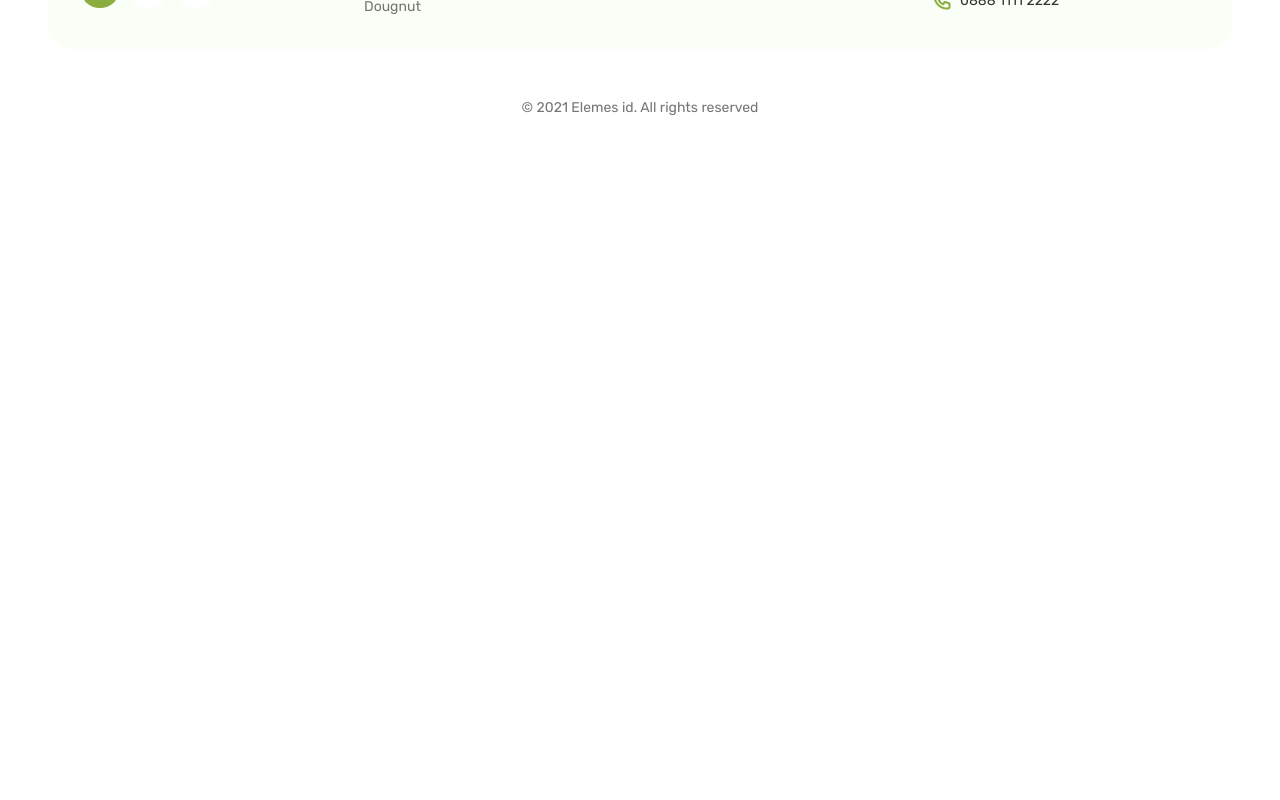
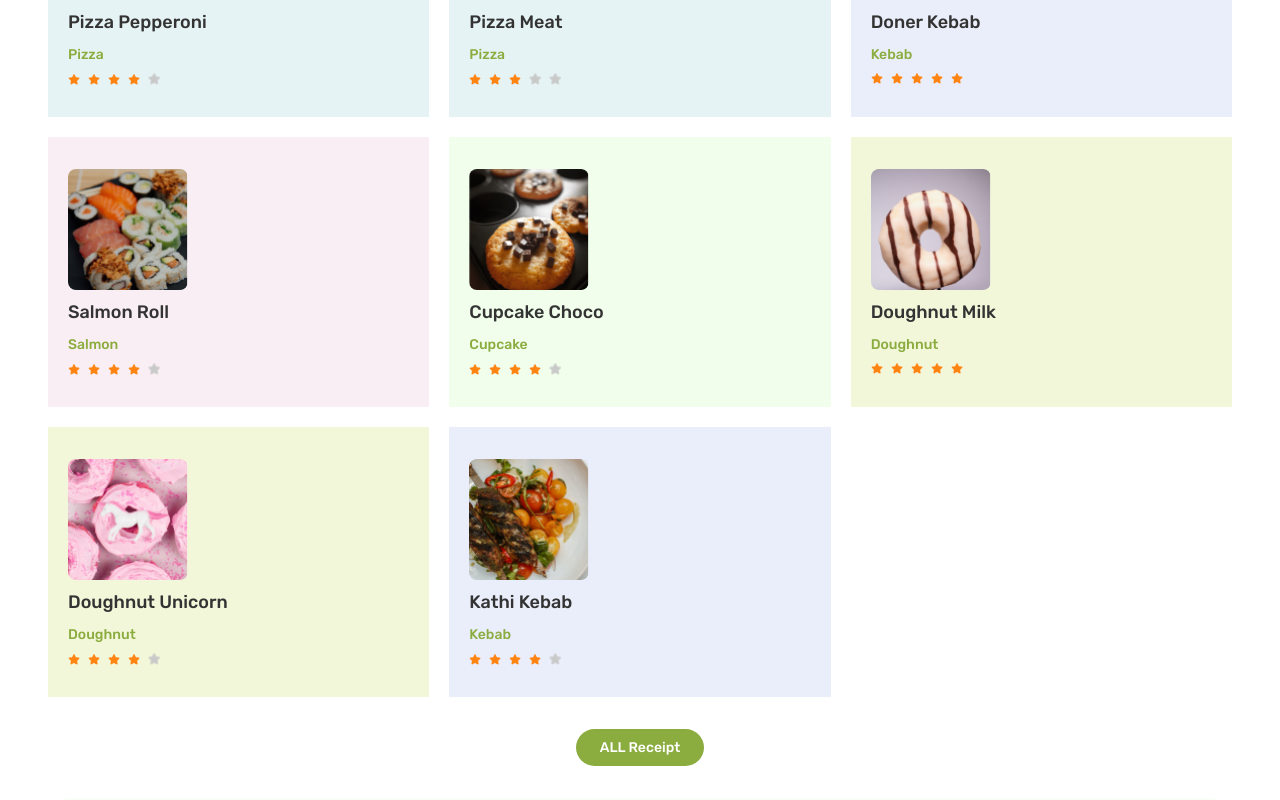
Before and after one commit to edo6661/elemes-assesment, a Next.js app: page / in a window 1280 px wide. Shown: the part 1200-2000 px from the top of the page. Before the commit the page ends 1350 px from the top, so only its background shows below. Built offline with nearby package versions, Linux system fonts and the light colour scheme.

Commit message:
feat: add trending receipt section

```diff
--- a/src/app/(features)/(home)/page.tsx
+++ b/src/app/(features)/(home)/page.tsx
@@ -1,6 +1,7 @@
 
 import HeroSection from '@/src/ui/components/home/HeroSection'
 import ReceiptSection from '@/src/ui/components/home/ReceiptSection'
+import TrendingReceiptSection from '@/src/ui/components/home/TrendingReceiptSection'
 import React from 'react'
 
 const HomePage = () => {
@@ -8,6 +9,7 @@ const HomePage = () => {
     <>
       <HeroSection />
       <ReceiptSection />
+      <TrendingReceiptSection />
     </>
   )
 }
--- a/src/app/globals.css
+++ b/src/app/globals.css
@@ -304,7 +304,7 @@
     @apply container;
   }
   .receipt-section__title {
-    @apply text-4xl space-x-2;
+    @apply text-4xl space-x-2 font-medium;
   }
   .receipt-section__highlight {
     @apply text-avocado-500;
@@ -333,3 +333,34 @@
     @apply p-1;
   }
 }
+
+/* ! trending receipt */
+@layer components {
+  .trending-receipt-content {
+    @apply container;
+    display: grid;
+    grid-template-columns: repeat(auto-fit, minmax(287px, 1fr));
+    gap: 20px;
+  }
+  .trending-receipt-item {
+    @apply px-5 py-8 space-y-2;
+  }
+  .trending-receipt-img {
+    @apply rounded-lg;
+  }
+  .trending-receipt__title {
+    @apply text-lg font-medium;
+  }
+  .trending-receipt__category {
+    @apply text-avocado-500 font-medium;
+  }
+  .trending-receipt__stars {
+    @apply flex items-center gap-2;
+  }
+  .trending-receipt__button-wrapper {
+    @apply mx-auto flex justify-center;
+  }
+  .trending-receipt__button {
+    @apply px-6 py-2 rounded-3xl;
+  }
+}
--- a/src/constants/receipts.ts
+++ b/src/constants/receipts.ts
@@ -1,4 +1,4 @@
-import { Receipt } from "../types/Receipt";
+import { Receipt, TrendingReceipt } from "../types/Receipt";
 
 export const receipts: Receipt[] = [
   {
@@ -62,3 +62,71 @@ export const receipts: Receipt[] = [
     color: "bg-doughnut",
   },
 ];
+
+export const trendingReceipts: TrendingReceipt[] = [
+  {
+    color: "bg-light-teal-100",
+    img: "/images/food/pizza-pepperoni.png",
+    title: "Pizza Pepperoni",
+    itemCount: 22,
+    star: 4,
+    category: "Pizza",
+  },
+
+  {
+    color: "bg-light-teal-100",
+    img: "/images/food/pizza-meat.png",
+    title: "Pizza Meat",
+    itemCount: 22,
+    star: 3,
+    category: "Pizza",
+  },
+  {
+    color: "bg-ocean-blue-100",
+    img: "/images/food/doner-kebab.png",
+    title: "Doner Kebab",
+    itemCount: 22,
+    star: 5,
+    category: "Kebab",
+  },
+  {
+    color: "bg-salmon",
+    img: "/images/food/salmon-roll.png",
+    title: "Salmon Roll",
+    itemCount: 22,
+    star: 4,
+    category: "Salmon",
+  },
+  {
+    color: "bg-cupcake",
+    img: "/images/food/cupcake-choco.png",
+    title: "Cupcake Choco",
+    itemCount: 22,
+    star: 4,
+    category: "Cupcake",
+  },
+  {
+    color: "bg-doughnut",
+    img: "/images/food/doughnut-milk.png",
+    title: "Doughnut Milk",
+    itemCount: 22,
+    star: 5,
+    category: "Doughnut",
+  },
+  {
+    color: "bg-doughnut",
+    img: "/images/food/doughnut-unicorn.png",
+    title: "Doughnut Unicorn",
+    itemCount: 22,
+    star: 4,
+    category: "Doughnut",
+  },
+  {
+    color: "bg-kebab",
+    img: "/images/food/kathi-kebab.png",
+    title: "Kathi Kebab",
+    itemCount: 22,
+    star: 4,
+    category: "Kebab",
+  },
+];
--- a/src/types/receipt.ts
+++ b/src/types/receipt.ts
@@ -4,3 +4,8 @@ export interface Receipt {
   itemCount: number;
   color: string;
 }
+type ReceiptCategory = "Pizza" | "Kebab" | "Salmon" | "Cupcake" | "Doughnut";
+export interface TrendingReceipt extends Receipt {
+  star: number;
+  category: ReceiptCategory;
+}
--- a/src/ui/components/home/ReceiptSection.tsx
+++ b/src/ui/components/home/ReceiptSection.tsx
@@ -1,19 +1,14 @@
 import React from 'react'
 import ReceiptSlider from './ReceiptSlider';
+import ReceiptTitle from './ReceiptTitle';
 const ReceiptSection = () => {
   return (
     <section className='receipt-section' >
-      <div className="receipt-section__header">
-        <h2 className='receipt-section__title'>
-          <span>
-            Browser Our Category
 
-          </span>
-          <span className='receipt-section__highlight'>
-            Receipt
-          </span>
-        </h2>
-      </div>
+      <ReceiptTitle
+        title='Browser Our Category'
+        highlight='Receipt'
+      />
       <ReceiptSlider />
 
     </section>
--- /dev/null
+++ b/src/ui/components/home/ReceiptTitle.tsx
@@ -0,0 +1,23 @@
+import React from 'react'
+interface ReceiptTitleProps {
+  title: string
+  highlight: string
+}
+const ReceiptTitle = (
+  { title, highlight }: ReceiptTitleProps
+) => {
+  return (
+    <div className="receipt-section__header">
+      <h2 className='receipt-section__title'>
+        <span>
+          {title}
+
+        </span>
+        <span className='receipt-section__highlight'>
+          {highlight}
+        </span>
+      </h2>
+    </div>)
+}
+
+export default ReceiptTitle
--- /dev/null
+++ b/src/ui/components/home/TrendingReceiptSection.tsx
@@ -0,0 +1,65 @@
+import React from 'react'
+import ReceiptTitle from './ReceiptTitle'
+import { trendingReceipts } from '@/src/constants/receipts'
+import Image from 'next/image'
+import Button from '../shared/Button'
+
+const TrendingReceiptSection = () => {
+  return (
+    <section className='receipt-section' >
+
+      <ReceiptTitle
+        title='Browser Our Trending'
+        highlight='Receipt'
+      />
+      <div className='trending-receipt-content'>
+        {trendingReceipts.map((receipt) => (
+          <div key={receipt.title} className={`${receipt.color} trending-receipt-item`}>
+            <div>
+              <Image
+                src={receipt.img}
+                width={120}
+                height={120}
+                alt={receipt.title}
+                className='trending-receipt-img'
+              />
+            </div>
+            <h3 className=' trending-receipt__title'>
+              {receipt.title}
+            </h3>
+            <p className=' trending-receipt__category'>
+              {receipt.category}
+            </p>
+            <div className="trending-receipt__stars">
+              {Array.from({ length: receipt.star }).map((_, i) =>
+                <Image
+                  src="/images/yellow-star.png"
+                  width={12}
+                  height={12}
+                  alt={`Star ${i}`}
+                  key={i}
+                />
+              )}
+              {Array.from({ length: 5 - receipt.star }).map((_, i) =>
+                <Image
+                  src="/images/white-star.png"
+                  width={12}
+                  height={12}
+                  alt={`White Star`}
+                  key={i}
+                />
+              )}
+            </div>
+          </div>
+        ))}
+      </div>
+      <div className="trending-receipt__button-wrapper">
+        <Button className='trending-receipt__button'>
+          ALL Receipt
+        </Button>
+      </div>
+
+    </section>)
+}
+
+export default TrendingReceiptSection
```
